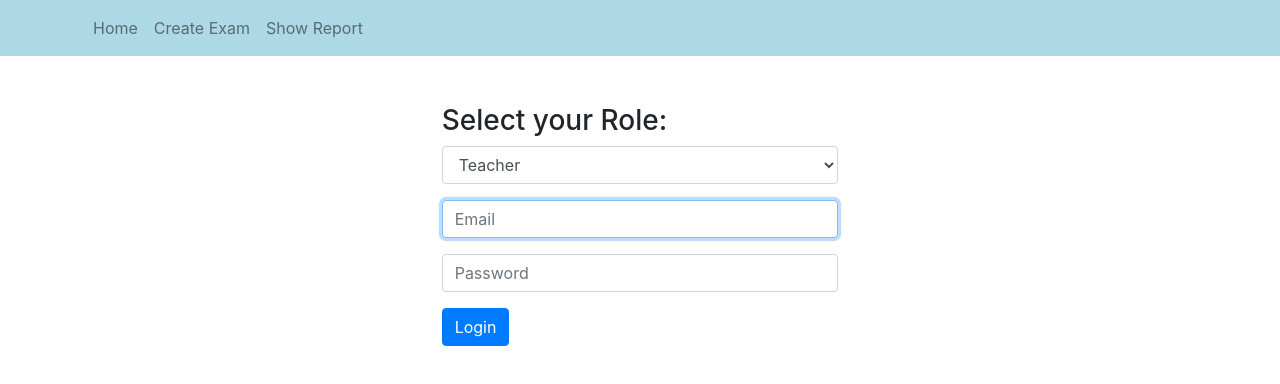
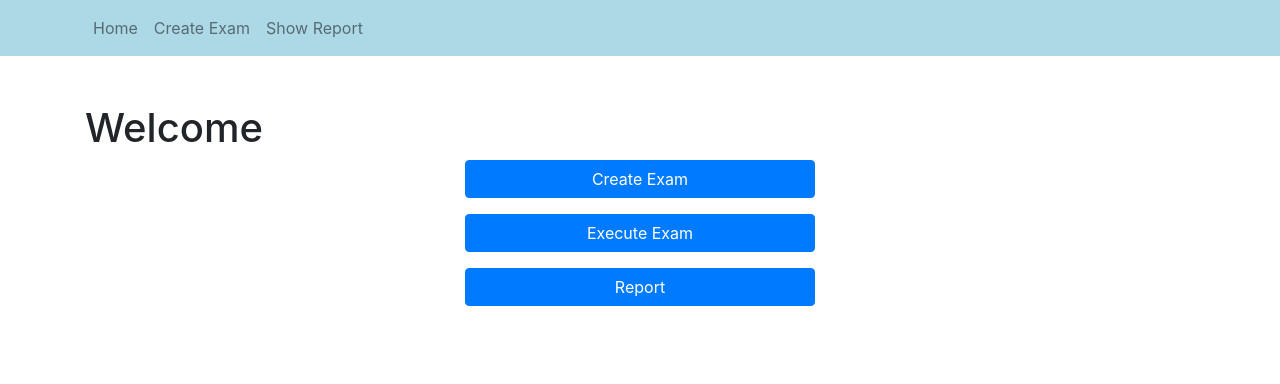
Before and after one commit to AlirezaIT/React-Scheduling, a React (Create React App) app in the folder client/: page /teacher in a window 1280 px wide. Before the commit this address led to /login. Shown: the top 384 px of the page. Built offline with nearby package versions, Linux system fonts and the light colour scheme; the HTML template or start-up script is replaced by a standard one.

Commit message:
feat: add teacher component

```diff
--- a/client/src/App.js
+++ b/client/src/App.js
@@ -3,10 +3,13 @@ import "./App.css";
 import LoginForm from "./components/LoginForm";
 import Header from "./components/Header";
 import CreateExam from "./components/CreateExam";
+import Teacher from "./components/Teacher";
 import API from "./api/API";
-import { Route, Switch, Redirect } from "react-router-dom";
+import { Route, Switch, Redirect, withRouter } from "react-router-dom";
 import { AuthContext } from "./auth/AuthContext";
 import { Col, Row, Container } from "react-bootstrap";
+
+import { TEACHER } from "./shared/fakeTeacher";
 
 class App extends React.Component {
   constructor(props) {
@@ -15,6 +18,8 @@ class App extends React.Component {
     this.toggleNav = this.toggleNav.bind(this);
     this.state = {
       isNavOpen: false,
+
+      teachers: TEACHER,
     };
   }
 
@@ -45,16 +50,28 @@ class App extends React.Component {
   //   }
   // }
 
+  // login = (username, password, role) => {
+  //   API.userLogin(username, password, role)
+  //     .then((user) => {
+  //       this.setState({ authUser: user, authErr: null });
+  //       this.props.history.push("/addexam");
+  //     })
+  //     .catch((errorObj) => {
+  //       const err0 = errorObj.errors[0];
+  //       this.setState({ authErr: err0, authUser: null });
+  //     });
+  // };
+
   login = (username, password, role) => {
-    API.userLogin(username, password, role)
-      .then((user) => {
-        this.setState({ authUser: user, authErr: null });
-        this.props.history.push("/addexam");
-      })
-      .catch((errorObj) => {
-        const err0 = errorObj.errors[0];
-        this.setState({ authErr: err0, authUser: null });
-      });
+    this.state.teachers.map((teacher) => {
+      if (role === "teacher") {
+        if (username === teacher.email && password === teacher.pass) {
+          console.log("teacher");
+          this.setState({ authUser: teacher.name });
+          this.props.history.push("/teacher");
+        }
+      }
+    });
   };
 
   render() {
@@ -75,7 +92,11 @@ class App extends React.Component {
                 <LoginForm />
               </Row>
             </Route>
-
+            <Route path="/teacher">
+              <Row className="vheight-100 mt-5">
+                <Teacher />
+              </Row>
+            </Route>
             <Route path="/create-exam">
               <Row className="vheight-100 mt-5">
                 <CreateExam />
@@ -105,4 +126,4 @@ class App extends React.Component {
   }
 }
 
-export default App;
+export default withRouter(App);
--- /dev/null
+++ b/client/src/components/Teacher.js
@@ -0,0 +1,83 @@
+import React from "react";
+import { Row, Col, Form, FormGroup, Container } from "react-bootstrap";
+import { Link } from "react-router-dom";
+import { AuthContext } from "../auth/AuthContext";
+class Teacher extends React.Component {
+  constructor(props) {
+    super(props);
+  }
+  render() {
+    // const teacher = this.props.teachers.map((teacher) => {
+    //   return <div>hi {teacher.name}</div>;
+    // });
+    return (
+      <AuthContext.Consumer>
+        {(context) => (
+          <Container>
+            <h1> Welcome {context.authUser} </h1>
+            <Row>
+              <Col md={{ span: 4, offset: 4 }}>
+                <Form>
+                  <FormGroup>
+                    <Link
+                      width="80"
+                      eventKey="link-1"
+                      to={{
+                        pathname: "/create-exam",
+                      }}
+                      className="btn btn-primary w-100"
+                    >
+                      Create Exam
+                    </Link>
+                  </FormGroup>
+
+                  <FormGroup>
+                    <Link
+                      to={{
+                        pathname: "/",
+                      }}
+                      className="btn btn-primary w-100"
+                    >
+                      Execute Exam
+                    </Link>
+                  </FormGroup>
+
+                  <FormGroup>
+                    <Link
+                      to={{
+                        pathname: "/",
+                      }}
+                      className="btn btn-primary w-100"
+                    >
+                      Report
+                    </Link>
+                  </FormGroup>
+
+                  {/* <FormGroup>
+            <Button variant="primary" type="Button" color="primary">
+              Create Exam
+            </Button>
+          </FormGroup>
+
+          <FormGroup>
+            <Button variant="primary" type="Button" color="primary">
+              Execute Exam
+            </Button>
+          </FormGroup>
+
+          <FormGroup>
+            <Button variant="primary" type="Button" color="primary">
+              Report
+            </Button>
+          </FormGroup> */}
+                </Form>
+              </Col>
+            </Row>
+          </Container>
+        )}
+      </AuthContext.Consumer>
+    );
+  }
+}
+
+export default Teacher;
--- a/client/src/index.js
+++ b/client/src/index.js
@@ -4,13 +4,13 @@ import "bootstrap/dist/css/bootstrap.min.css";
 import "./index.css";
 import App from "./App";
 import * as serviceWorker from "./serviceWorker";
-import { BrowserRouter } from "react-router-dom";
+import { BrowserRouter as Router } from "react-router-dom";
 
 ReactDOM.render(
   <React.StrictMode>
-    <BrowserRouter>
+    <Router>
       <App />
-    </BrowserRouter>
+    </Router>
   </React.StrictMode>,
   document.getElementById("root")
 );
--- /dev/null
+++ b/client/src/shared/fakeTeacher.js
@@ -0,0 +1,16 @@
+export const TEACHER = [
+  {
+    id: 1,
+    name: "Fulvio Corno",
+    email: "corno@polito.it",
+    pass: "123",
+    courseId: 1,
+  },
+  {
+    id: 2,
+    name: "Mario Baldi",
+    email: "baldi@polito.it",
+    pass: "123456",
+    courseId: 2,
+  },
+];
```
Also changed, not shown: 1 other file (tests, documents, lock files or other folders).
